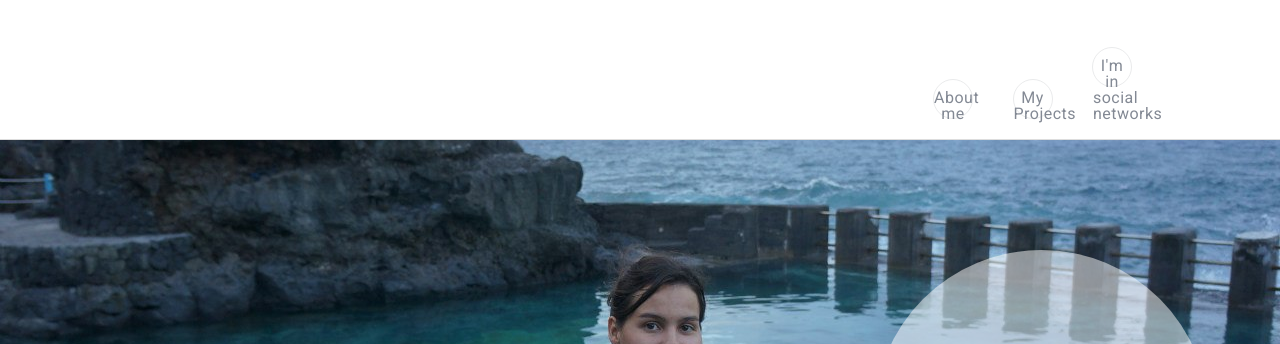
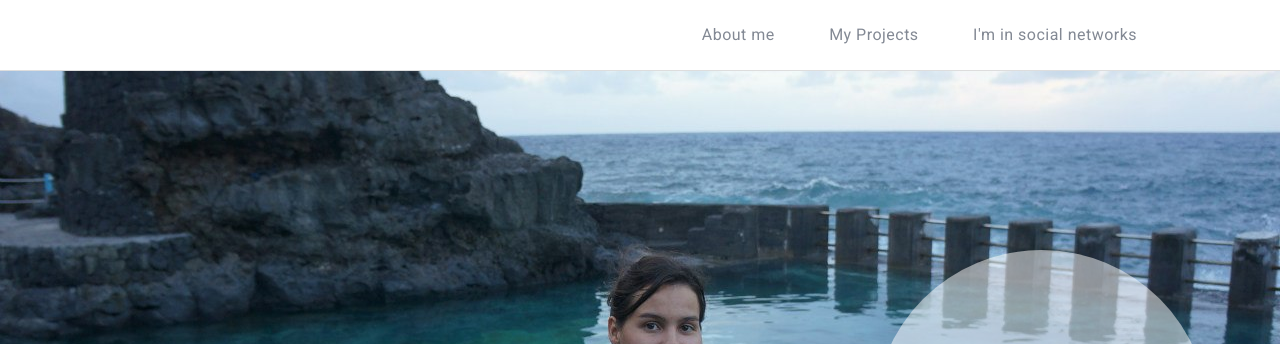
Before and after one commit to dinkra/Portfolio, a plain HTML site: page index.html in a window 1280 px wide. Shown: the top 344 px of the page. Drawn offline with Linux system fonts and the light colour scheme.

Commit message:
Portfolio

```diff
--- a/CSS/style.css
+++ b/CSS/style.css
@@ -260,7 +260,7 @@ p {
     border-top: 1px solid #eaebec;
     margin: 1.313rem 0;
 }
-.social .icons > li, a {
+.social .icons > li, .social .icons > a {
     border-radius: 1.25rem;
     width: 2.5rem;
     height: 2.5rem;
```
